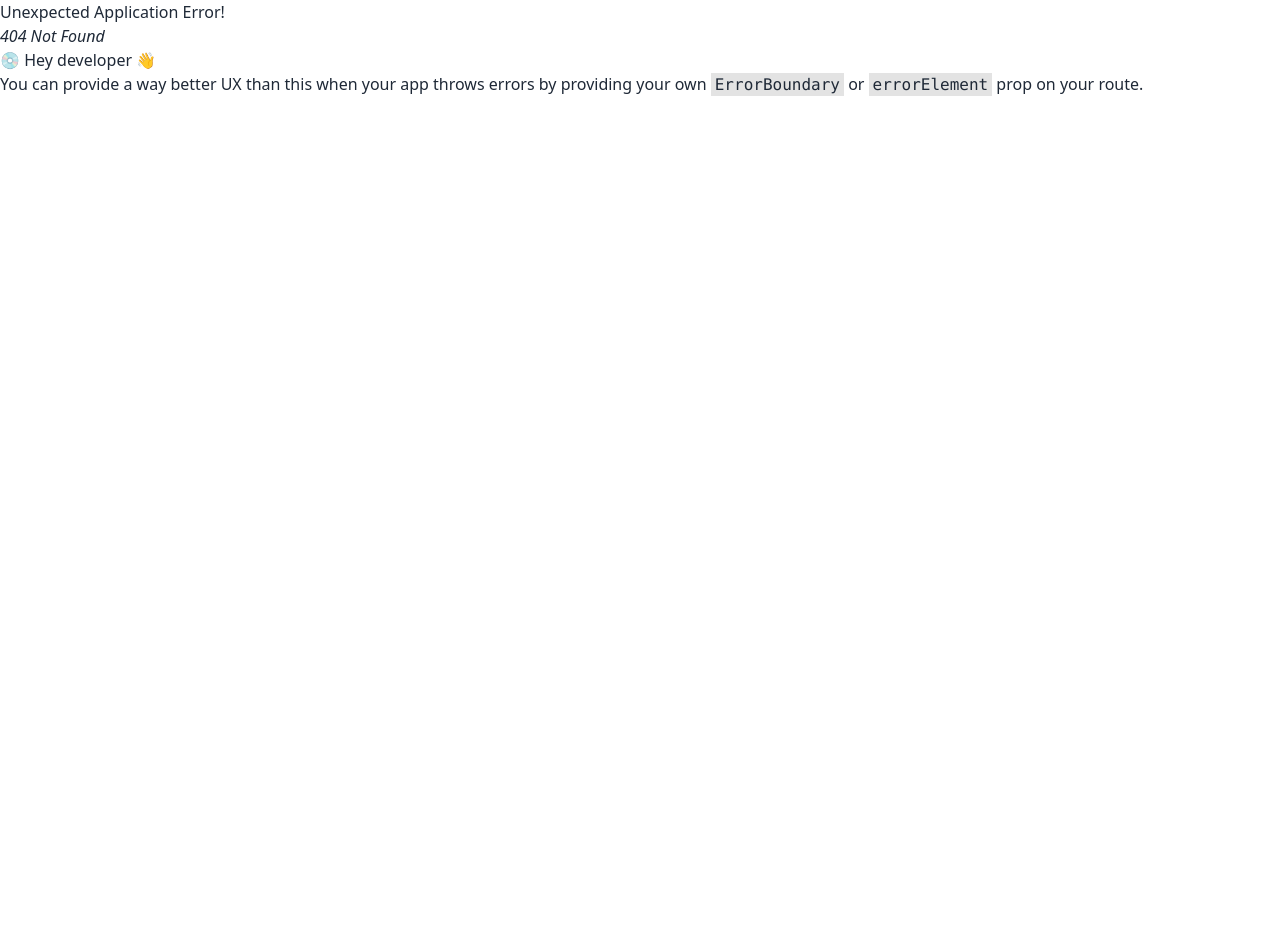
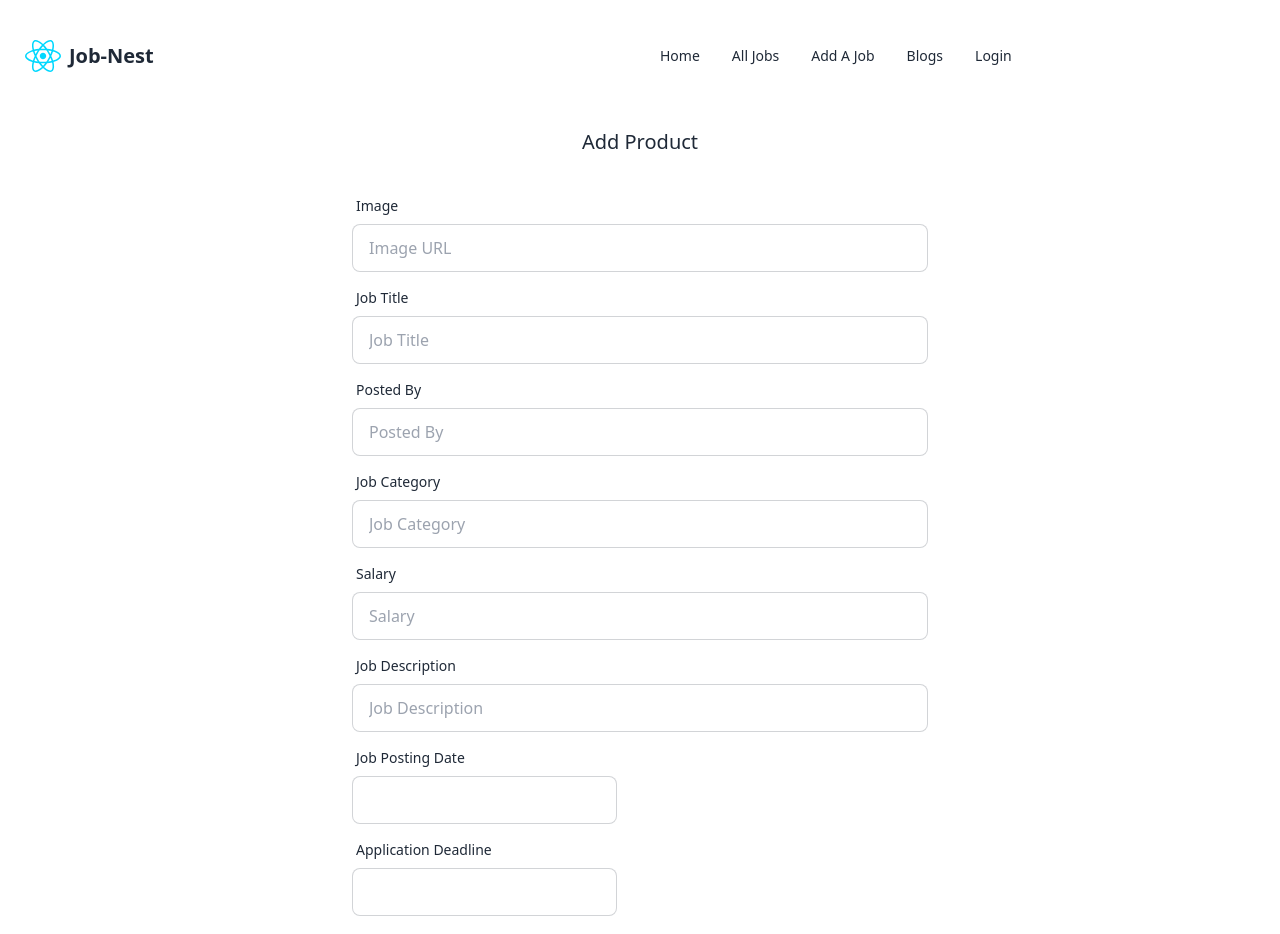
Before and after one commit to sattamap/job-nest-client-repo, a React (Vite) app: page /add in a window 1280 px wide. Before the commit this address had no page. Shown: the top 934 px of the page. Before the commit the page ends 800 px from the top, so only its background shows below. Built offline with nearby package versions, Linux system fonts and the light colour scheme.

Commit message:
Create 'AddJob.jsx' page for adding job listings

```diff
--- a/package.json
+++ b/package.json
@@ -10,12 +10,16 @@
     "preview": "vite preview"
   },
   "dependencies": {
+    "axios": "^1.6.0",
     "localforage": "^1.10.0",
     "match-sorter": "^6.3.1",
     "react": "^18.2.0",
+    "react-datepicker": "^4.21.0",
     "react-dom": "^18.2.0",
     "react-router-dom": "^6.18.0",
-    "sort-by": "^1.2.0"
+    "react-tabs": "^6.0.2",
+    "sort-by": "^1.2.0",
+    "sweetalert2": "^11.9.0"
   },
   "devDependencies": {
     "@types/react": "^18.2.15",
--- a/src/components/Navbar.jsx
+++ b/src/components/Navbar.jsx
@@ -9,6 +9,7 @@ const Navbar = () => {
     const navItems = <>
         <li><Link to="/">Home</Link> </li>
         <li> <Link to="/all">All Jobs</Link> </li>
+        <li> <Link to="/add">Add A Job</Link> </li>
          <li> <Link to="/blogs">Blogs</Link> </li>
          <li> <Link to="/login">Login</Link> </li>
          </>
--- /dev/null
+++ b/src/pages/AddJob/AddJob.jsx
@@ -0,0 +1,179 @@
+import Swal from "sweetalert2";
+import DatePicker from "react-datepicker";
+import "react-datepicker/dist/react-datepicker.css";
+import { useState } from "react";
+
+
+const AddJob = () => {
+    const [jobPostingDate, setJobPostingDate] = useState(null);
+    const [applicationDeadline, setApplicationDeadline] = useState(null);
+
+
+    const handleAddJob = (event) => {
+        event.preventDefault();
+        const form = event.target;
+        const jobBannerURL = form.jobBannerURL.value;
+        const jobTitle = form.jobTitle.value;
+        const loggedInUserName = form.loggedInUserName.value;
+        const jobCategory = form.jobCategory.value;
+        const salaryRange = form.salaryRange.value;
+        const jobDescription = form.jobDescription.value;
+        // const jobPostingDate = form.jobPostingDate.value;
+        // const applicationDeadline = form.applicationDeadline.value;
+        const jobApplicantsNumber = form.jobApplicantsNumber.value;
+
+        const newJob = { jobBannerURL, jobTitle, loggedInUserName, jobCategory, salaryRange, jobDescription,jobPostingDate,applicationDeadline,jobApplicantsNumber};
+
+        console.log(newJob);
+        fetch(" http://localhost:5000/jobs", {
+          method: "POST",
+          headers: {
+            "content-type": "application/json",
+          },
+          body: JSON.stringify(newJob),
+        })
+          .then((res) => res.json())
+          .then((data) => {
+            console.log(data);
+            if (data.insertedId) {
+              Swal.fire({
+                title: "Success!",
+                text: "Data added successfully",
+                icon: "success",
+                confirmButtonText: "ok",
+              });
+              form.reset();
+            }
+          });
+      };
+
+
+      return (
+
+          <div>
+            <h2 className="text-xl text-center">Add Product</h2>
+            <form
+              onSubmit={handleAddJob}
+              className="card-body md:w-3/4 lg:w-1/2 mx-auto"
+            >
+
+              <div className="form-control">
+                <label className="label">
+                  <span className="label-text">Image</span>
+                </label>
+                <input
+                  type="text"
+                  name="jobBannerURL"
+                  placeholder="Image URL"
+                  className="input input-bordered"
+                  required
+                />
+              </div>
+              <div className="form-control">
+                <label className="label">
+                  <span className="label-text">Job Title</span>
+                </label>
+                <input
+                  type="text"
+                  name="jobTitle"
+                  placeholder="Job Title"
+                  className="input input-bordered"
+                  required
+                />
+              </div>
+              <div className="form-control">
+                <label className="label">
+                  <span className="label-text">Posted By</span>
+                </label>
+                <input
+                  type="text"
+                  name="loggedInUserName"
+                  placeholder="Posted By"
+                  className="input input-bordered"
+                  required
+                />
+              </div>
+              <div className="form-control">
+                <label className="label">
+                  <span className="label-text">Job Category</span>
+                </label>
+                <input
+                  type="text"
+                  name="jobCategory"
+                  placeholder="Job Category"
+                  className="input input-bordered"
+                  required
+                />
+              </div>
+              <div className="form-control">
+                <label className="label">
+                  <span className="label-text">Salary</span>
+                </label>
+                <input
+                  type="text"
+                  name="salaryRange"
+                  placeholder="Salary"
+                  className="input input-bordered"
+                  required
+                />
+
+              </div>
+              <div className="form-control">
+                <label className="label">
+                  <span className="label-text">Job Description</span>
+                </label>
+                <input
+                  type="text"
+                  name="jobDescription"
+                  placeholder="Job Description"
+                  className="input input-bordered"
+                  required
+                />
+
+              </div>
+              <div className="form-control">
+  <label className="label">
+    <span className="label-text">Job Posting Date</span>
+  </label>
+  <DatePicker
+    selected={jobPostingDate}
+    onChange={date => setJobPostingDate(date)}
+    className="input input-bordered"
+    required
+  />
+</div>
+
+<div className="form-control">
+          <label className="label">
+            <span className="label-text">Application Deadline</span>
+          </label>
+          <DatePicker
+            selected={applicationDeadline}
+            onChange={(date) => setApplicationDeadline(date)}
+            className="input input-bordered"
+            required
+          />
+        </div>
+              <div className="form-control">
+      <label className="label">
+        <span className="label-text">Job Applicants Number</span>
+      </label>
+      <input
+        type="number"
+        name="jobApplicantsNumber"
+        placeholder="Job Applicants Number"
+        className="input input-bordered"
+        required
+      />
+    </div>
+
+              <div className="form-control mt-2">
+                <button className="btn btn-primary">Add </button>
+              </div>
+            </form>
+          </div>
+
+      );
+    };
+
+export default AddJob;
--- a/src/routes/Routes.jsx
+++ b/src/routes/Routes.jsx
@@ -5,6 +5,7 @@ import AllJobs from "../pages/AllJobs/AllJobs";
 import Blogs from "../pages/Blogs/Blogs";
 import Login from "../pages/Login/Login";
 import Register from "../pages/Register/Register";
+import AddJob from "../pages/AddJob/AddJob";
 
 
 
@@ -33,6 +34,10 @@ const router = createBrowserRouter([
             path: 'register',
             element: <Register></Register>
         },
+        {
+            path: 'add',
+            element: <AddJob></AddJob>
+        },
 
       ]
     },
```
Also changed, not shown: 1 other file (tests, documents, lock files or other folders).
